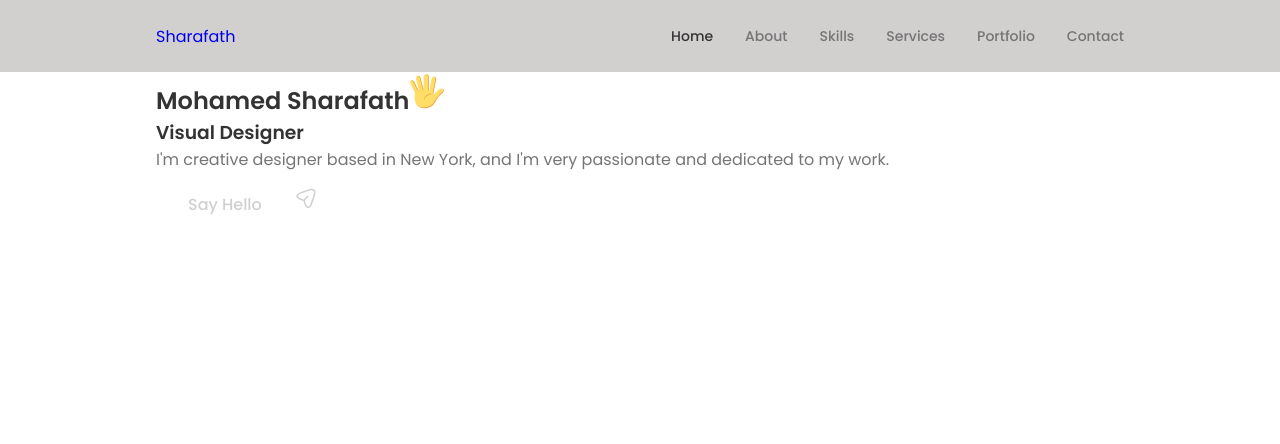
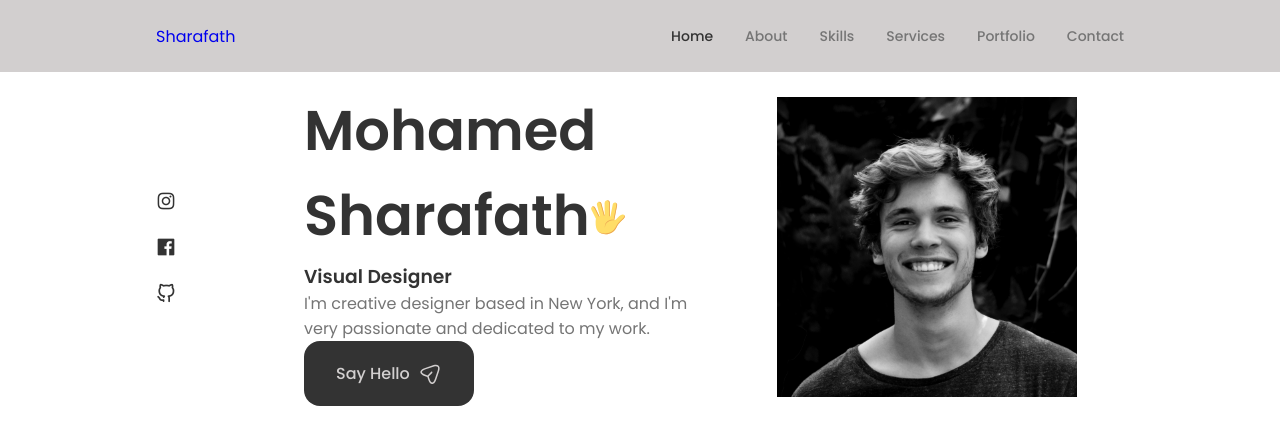
Before and after one commit to mohamedsharafath/Portfolio, a React (Create React App) app: page / in a window 1280 px wide. Shown: the top 444 px of the page. Built offline with nearby package versions, Linux system fonts and the light colour scheme.

Commit message:
commit 3

```diff
--- a/src/App.css
+++ b/src/App.css
@@ -158,16 +158,17 @@ img{
 /* BUTTONS */
 .button {
   display: inline-block;
-  background-color: var(-title-color);
+  background-color: var(--title-color);
   color: var(--container-color);
   padding: 1.25rem 2rem;
   border-radius: 1rem;
   font-weight: var(--font-medium);
+  transition: .1s;
   }
   .button:hover {
-  background-color: var(--title-color-dark);
+  background-color: #6a6969;
   }
-  .button_icon {
+  .button__icon {
   margin-left: var(--mb-0-5);
   }
   .button--flex {
--- a/src/components/home/Data.jsx
+++ b/src/components/home/Data.jsx
@@ -60,7 +60,6 @@ in New York, and I'm very passionate and dedicated to my
 work.</p>
 <a href="#contact" className="button button--flex">
 Say Hello
-</a>
 <svg
                   class="button__icon"
                   xmlns="http://www.w3.org/2000/svg"
@@ -78,7 +77,10 @@ Say Hello
                     fill="var(--container-color)"
                   ></path>
                 </svg>
-   </div>
+</a>
+
+    </div>
+
   )
 }
 
--- a/src/components/home/home.css
+++ b/src/components/home/home.css
@@ -0,0 +1,35 @@
+.home__content {
+    display: grid;
+    grid-template-columns: 116px repeat(2, 1fr);
+    padding-top: 5.5rem;
+    column-gap: 2rem;
+    align-items: center;
+
+}
+.home_social {
+    display: grid;
+    grid-template-columns: max-content;
+    row-gap: 1rem;
+}
+.home_social-icon {
+    font-size: 1.25rem;
+    color: var(--title-color);
+}
+.home_social-icon:hover{
+    color: var(--title-color-dark);
+}
+.home__title{
+    font-size: var(--big-font-size);
+    margin-bottom: var(--mb-0-25);
+}
+.home__img{
+    background: url(../../assets//profile.jpg);
+    background-repeat: no-repeat;
+    background-position: center;
+    background-size: cover;
+    box-shadow: inset 0 0 0 9px rgb(255, 255, 255 / 30%);
+    order: 1;
+    justify-self: center;
+    width: 300px;
+    height: 300px;
+}
--- a/src/components/home/home.jsx
+++ b/src/components/home/home.jsx
@@ -6,7 +6,7 @@ const home = () => {
   return (
     <section className='home section' id='home'>
         <div className="home_container container grid">
-            <div className="home_content grid">
+            <div className="home__content grid">
                 <Social/>
 
                 <div className="home__img"></div>
```
